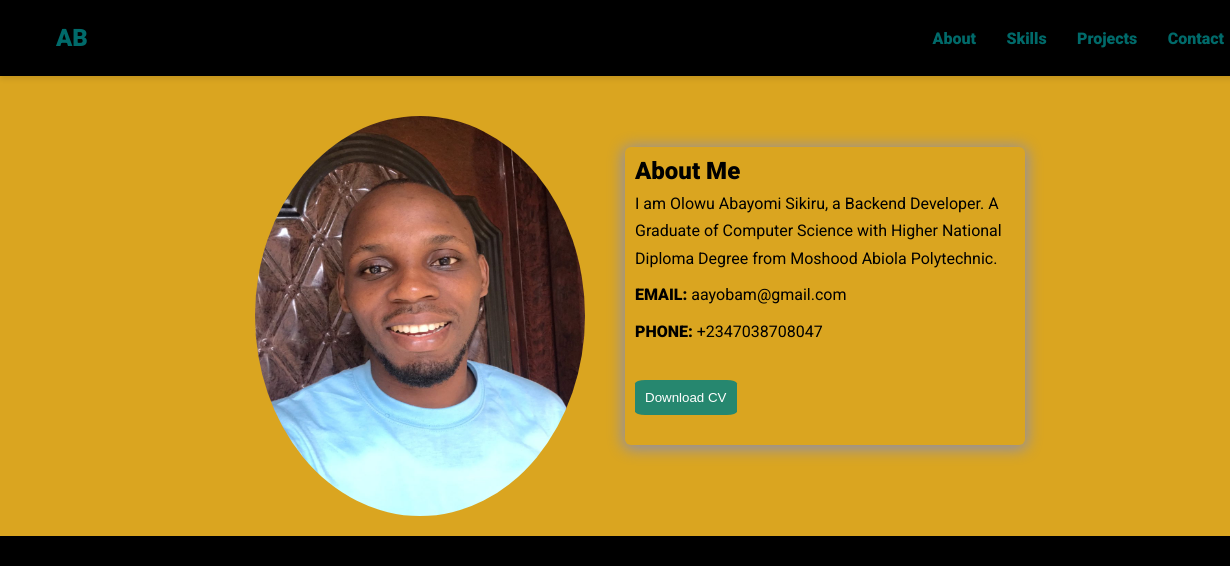
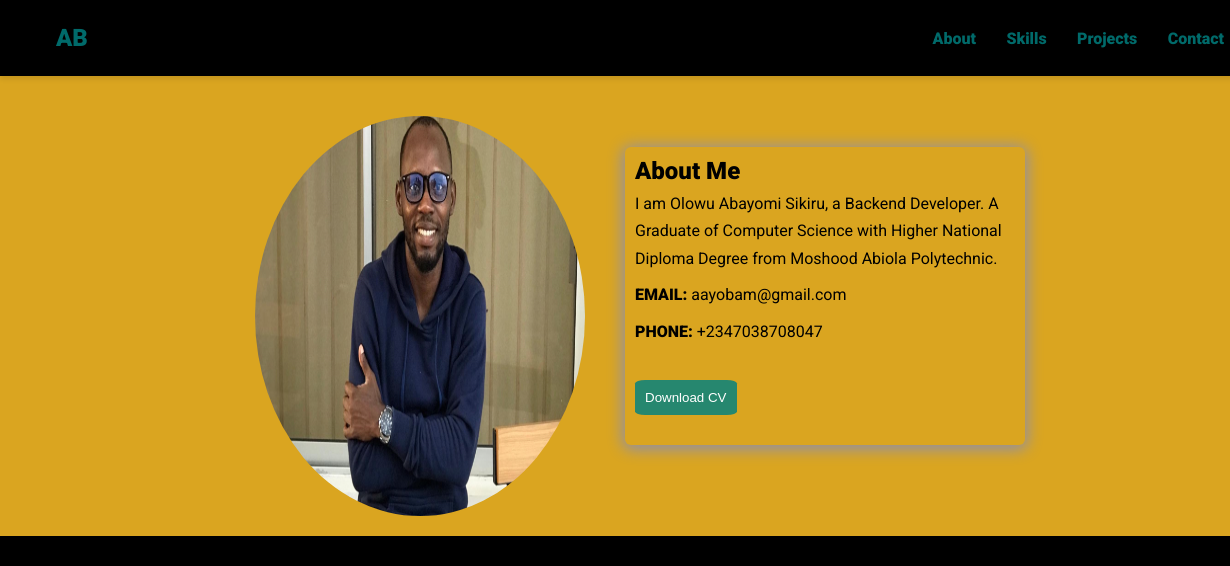
Before and after one commit to aayobam/my-portfolio, a plain HTML site: page index.html in a window 1280 px wide. Shown: the top 566 px of the page, 0-1230 px from the left. Drawn offline with nearby package versions, Linux system fonts and the light colour scheme.

Commit message:
Update index.html

```diff
--- a/index.html
+++ b/index.html
@@ -36,7 +36,7 @@
     <!-- Hero Section -->
     <section class="hero" id="about">
       <img
-        src="assets/images/my-pic.jpeg"
+        src="assets/images/profile picture.jpeg"
         alt="ayobam"
         loading="lazy"
         class="hero-img"
```
